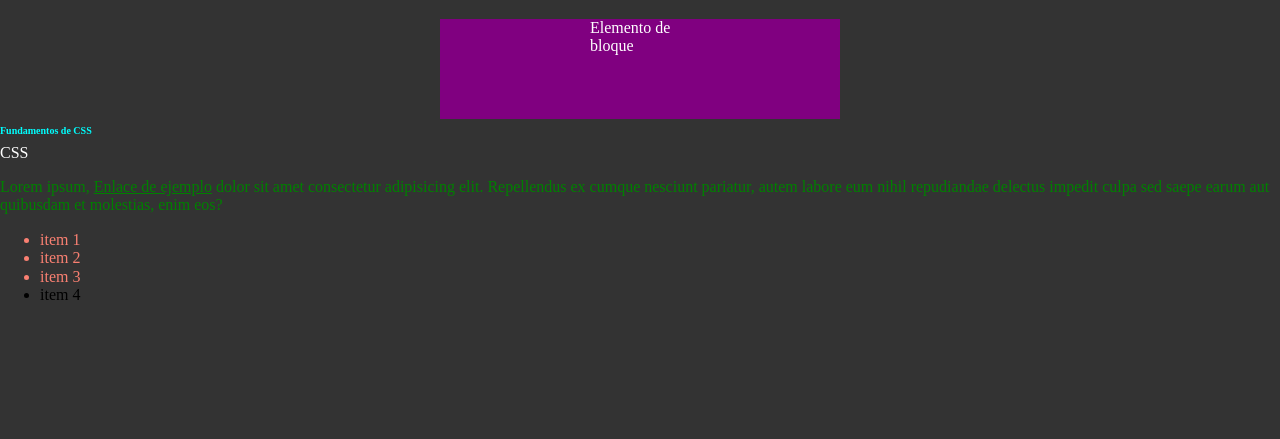
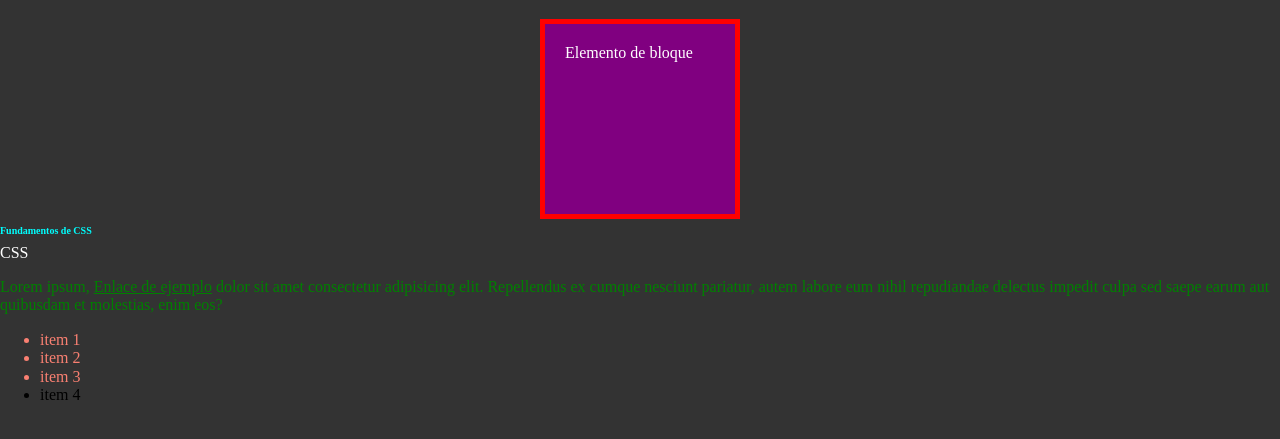
Before and after one commit to HTML-CSS-andJAVASCRIPT/3-CSS-Fundamentos-CSS, a plain HTML site: page index.html in a window 1280 px wide. Shown: the part 61-500 px from the top of the page. Drawn offline with Linux system fonts and the light colour scheme.

Commit message:
border box

```diff
--- a/css/styles.css
+++ b/css/styles.css
@@ -55,16 +55,25 @@ body{
     background-color: #333;
     color:#fff;
 }
+
+*{
+    box-sizing: border-box;
+  }
+
 .block{
     background-color: purple;
-    width: 100px;
-    height: 100px;
+    width: 200px;
+    height: 200px;
     /* Centrar el elemento */
     margin-left: auto;
     margin-right: auto;
+    padding: 20px;
 
-    padding-right: 150px;
-    padding-left:150px
+    border: 5px solid red;
+    /* padding-right: 150px;
+    padding-left:150px; */
+    /* border: 10px solid red;
+    border-right-color: blue; */
 
 }
 .inline{
```
Also changed, not shown: 1 other file.
